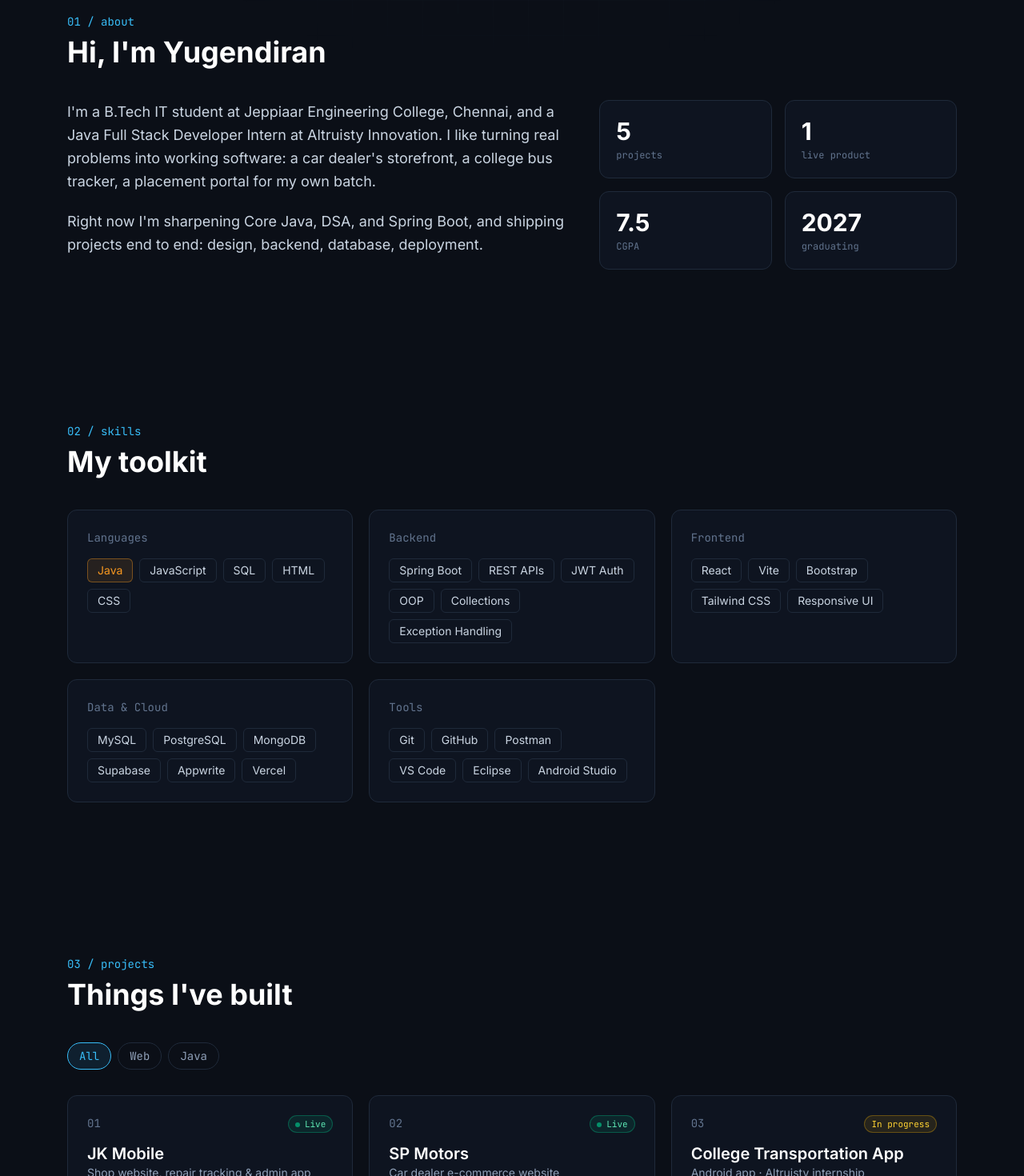
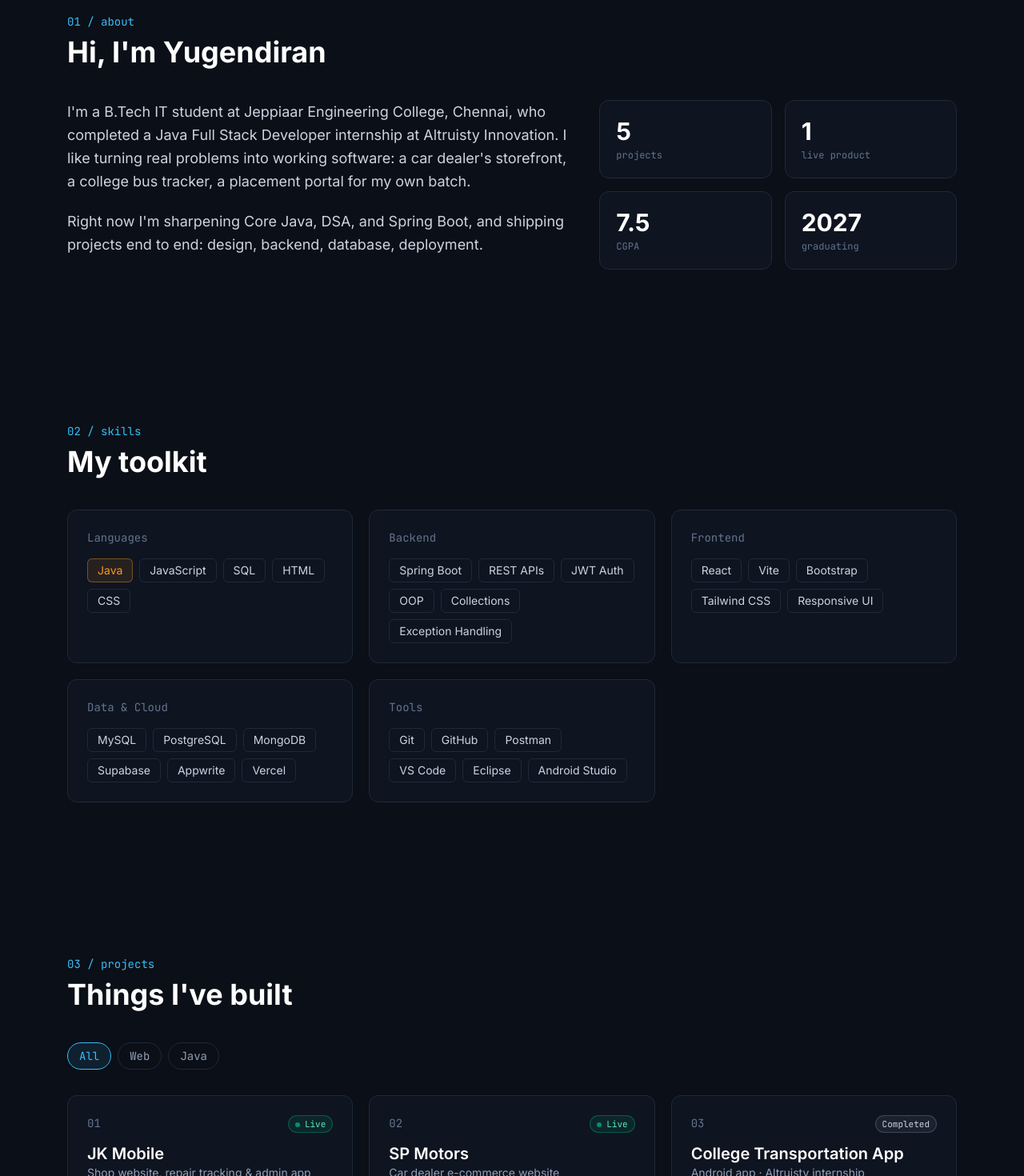
Before and after one commit to yugendiransenthilkumar/portfolio, a React (Vite) app: page / in a window 1280 px wide. Shown: the part 660-2130 px from the top of the page at 80% size. Built offline with nearby package versions, Linux system fonts and the light colour scheme.

Commit message:
Mark Altruisty internship completed; remove footer tech line

```diff
--- a/src/App.jsx
+++ b/src/App.jsx
@@ -423,9 +423,8 @@ export default function App() {
       <Contact />
 
       <footer className="border-t border-line">
-        <div className="max-w-6xl mx-auto px-4 sm:px-5 py-8 flex flex-col sm:flex-row gap-3 justify-between text-center sm:text-left text-xs sm:text-sm text-slate-500">
+        <div className="max-w-6xl mx-auto px-4 sm:px-5 py-8 flex flex-col sm:flex-row gap-3 justify-center text-center sm:text-left text-xs sm:text-sm text-slate-500">
           <p>© {year} Yugendiran Senthilkumar</p>
-          <p className="font-mono">Built with React, Vite & Tailwind · deployed on Vercel</p>
         </div>
       </footer>
     </div>
--- a/src/data.js
+++ b/src/data.js
@@ -18,7 +18,7 @@ export const profile = {
 }
 
 export const about = [
-  "I'm a B.Tech IT student at Jeppiaar Engineering College, Chennai, and a Java Full Stack Developer Intern at Altruisty Innovation. I like turning real problems into working software: a car dealer's storefront, a college bus tracker, a placement portal for my own batch.",
+  "I'm a B.Tech IT student at Jeppiaar Engineering College, Chennai, who completed a Java Full Stack Developer internship at Altruisty Innovation. I like turning real problems into working software: a car dealer's storefront, a college bus tracker, a placement portal for my own batch.",
   'Right now I\'m sharpening Core Java, DSA, and Spring Boot, and shipping projects end to end: design, backend, database, deployment.',
 ]
 
@@ -70,7 +70,7 @@ export const projects = [
   {
     title: 'College Transportation App',
     subtitle: 'Android app · Altruisty internship',
-    status: 'In progress',
+    status: 'Completed',
     category: 'Java',
     year: 2026,
     stack: ['Java', 'Android', 'XML Layouts'],
@@ -78,7 +78,7 @@ export const projects = [
     how: [
       'Written in Java with multiple activities for routes, schedules, and driver info.',
       'Dynamic UI components render each route and its stops.',
-      'Being built as part of my Java Full Stack internship at Altruisty Innovation.',
+      'Built as part of my Java Full Stack internship at Altruisty Innovation.',
     ],
   },
   {
@@ -114,10 +114,10 @@ export const experience = [
   {
     role: 'Java Full Stack Developer Intern',
     org: 'Altruisty Innovation Pvt Ltd',
-    when: 'Jul 2026 – Present',
+    when: 'Jul 2026 – Completed',
     points: [
-      'Building the College Transportation mobile app in Java.',
-      'Working in a team with industry mentors on real project workflows.',
+      'Built the College Transportation mobile app in Java.',
+      'Worked in a team with industry mentors on real project workflows.',
     ],
   },
   {
```
